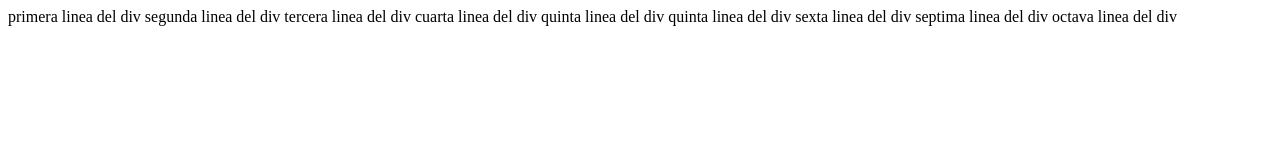
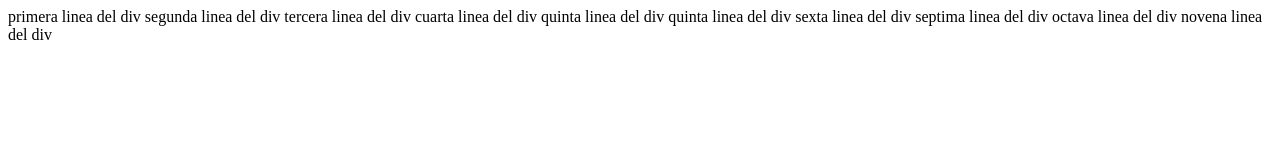
Before and after one commit to TheLeon137/Curso-git, a plain HTML site: page index.html in a window 1280 px wide. Drawn offline with Linux system fonts and the light colour scheme.

Commit message:
Seventh Commit

```diff
--- a/index.html
+++ b/index.html
@@ -16,6 +16,7 @@
         sexta linea del div
         septima linea del div
         octava linea del div
+        novena linea del div
     </div>
 </body>
 </html>
```
